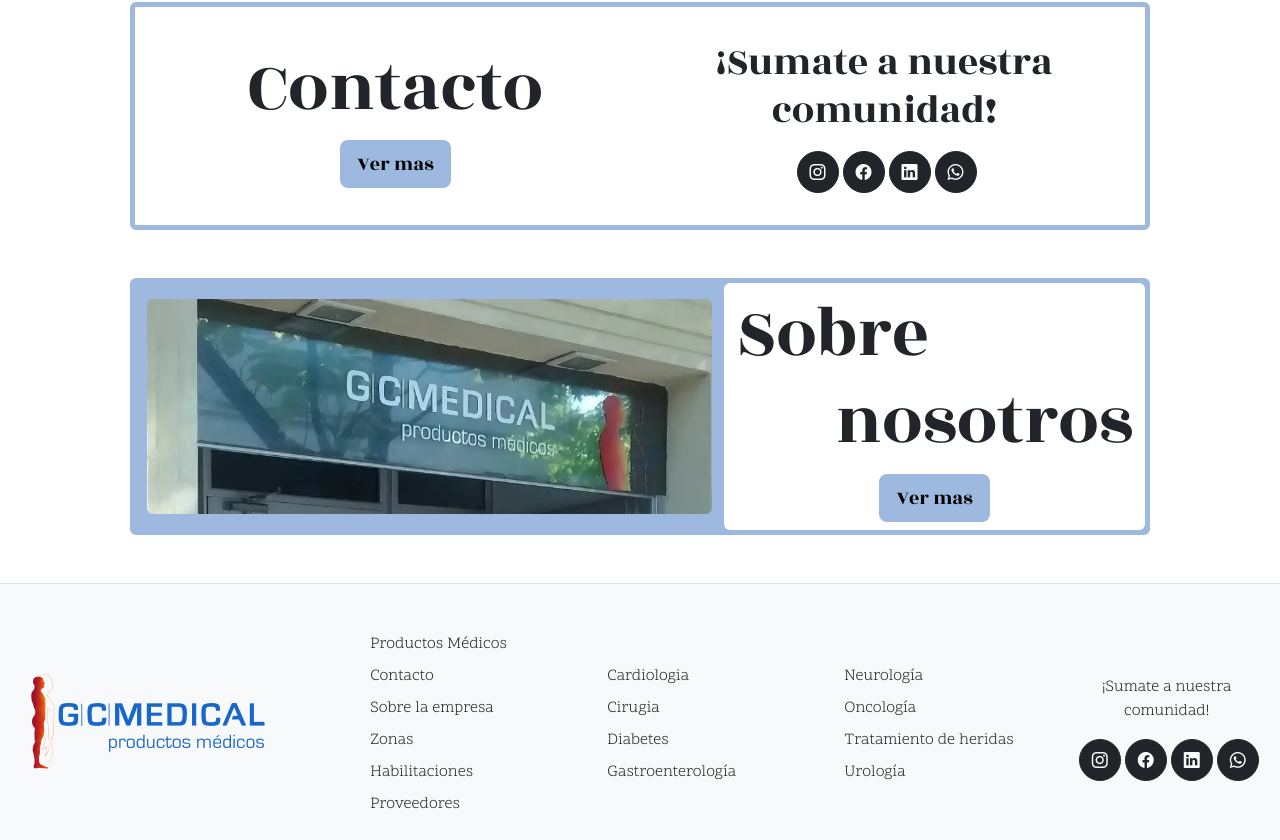
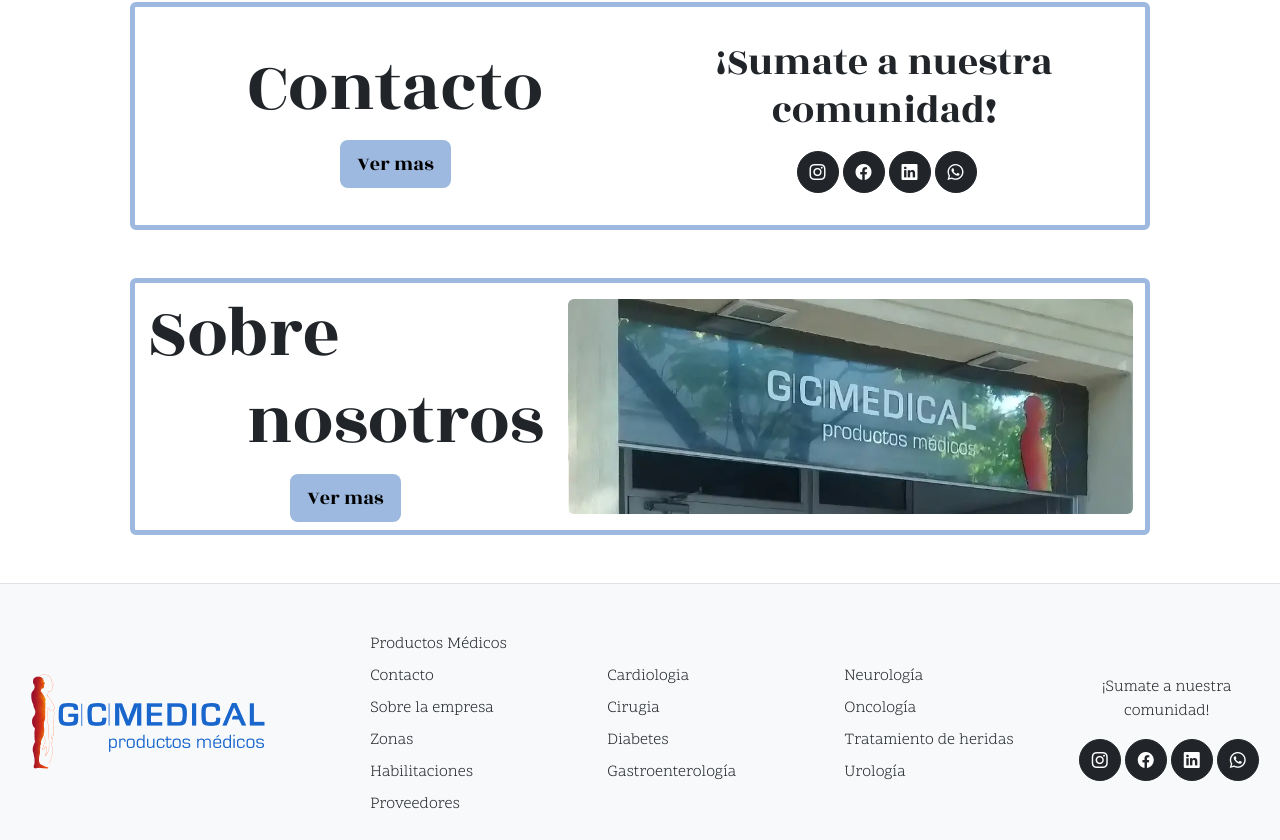
Before and after one commit to florencianionquepan/gc-medical, a React (Vite) app: page / in a window 1280 px wide. Shown: the part 1010-1850 px from the top of the page. Built offline with nearby package versions, Linux system fonts and the light colour scheme.

Commit message:
Update AboutSection.jsx

```diff
--- a/src/home/AboutSection.jsx
+++ b/src/home/AboutSection.jsx
@@ -2,23 +2,15 @@
 
 export const AboutSection = () => {
   return (
-    <div className='row align-items-center m-5 border border-gris border-5 rounded rozha-one bg-gris'>
-      <div className='col-12 col-md-7 text-center my-3 my-md-0'>
+    <div className='row align-items-center m-5 border border-gris border-5 rounded rozha-one'>
+      <div className='col-12 col-md-7 text-center my-3 my-md-0 order-2'>
         <img className='img-fluid rounded' src={'/img/nosotros.webp'}/>
       </div>
-      <div className='col-12 col-md-5 display-6 text-center py-2 bg-body rounded'>
+      <div className='col-12 col-md-5 display-6 text-center py-2 bg-body rounded order-1'>
         <h1 className="display-2 text-md-start mb-0"> Sobre </h1>
         <h1 className="display-2 text-md-end mt-0"> nosotros </h1>
         <Link className="btn btn-gris btn-lg" to='/nosotros'>Ver mas</Link>
       </div>
-      {/* <div className='col-12 position-relative'>
-        <img className='img-fluid rounded' src={'/img/nosotros.webp'} alt="Nosotros" />
-        <div className='position-absolute bottom-0 end-0 rounded text-center p-3 bg-white bg-opacity-75 me-3 mb-3'>
-          <h1 className="display-2 text-md-start mb-0"> Sobre </h1>
-          <h1 className="display-2 text-md-end mt-0"> nosotros </h1>
-          <Link className="btn btn-gris btn-lg mt-3" to='/nosotros'>Ver más</Link>
-        </div>
-      </div> */}
     </div>
   )
 }
```
